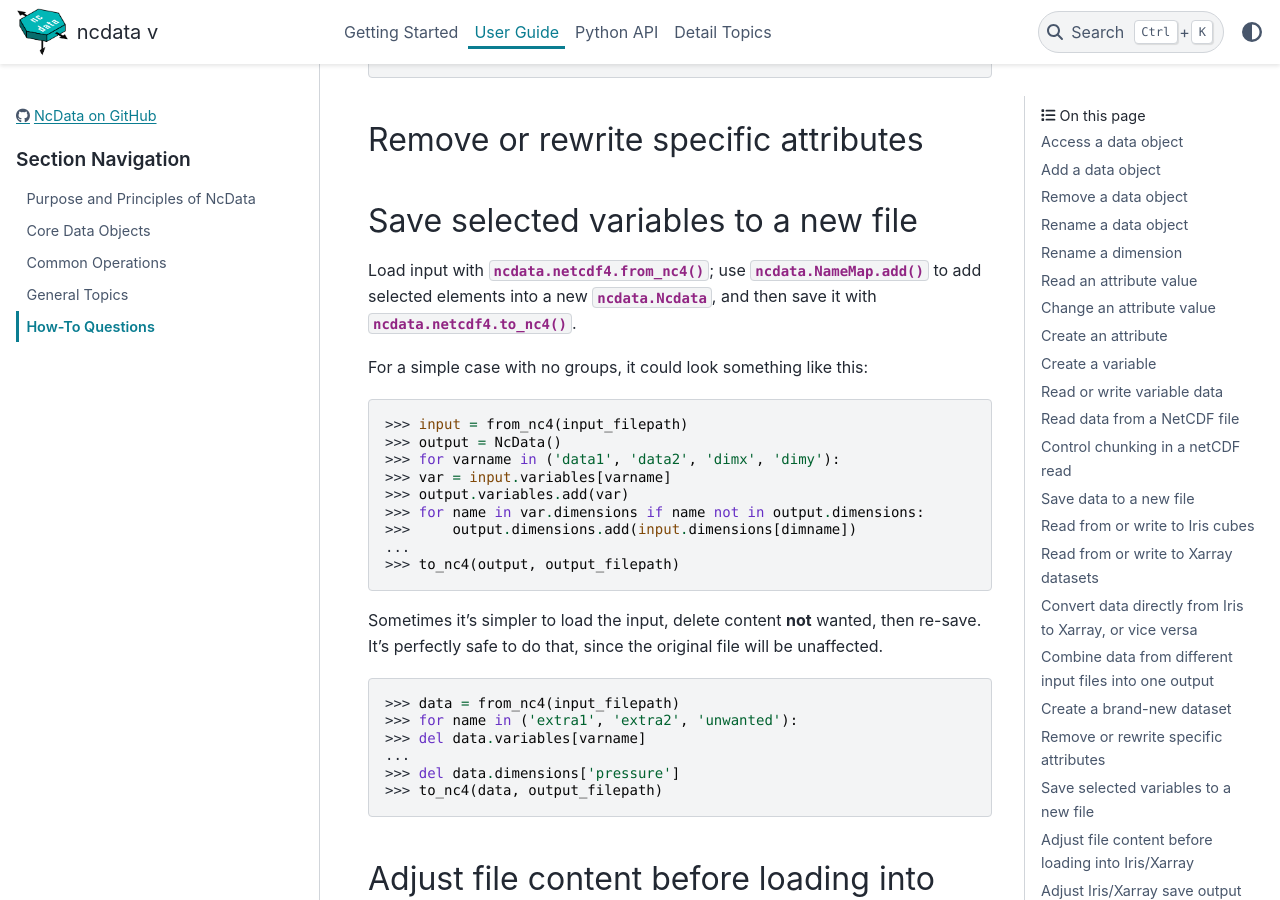
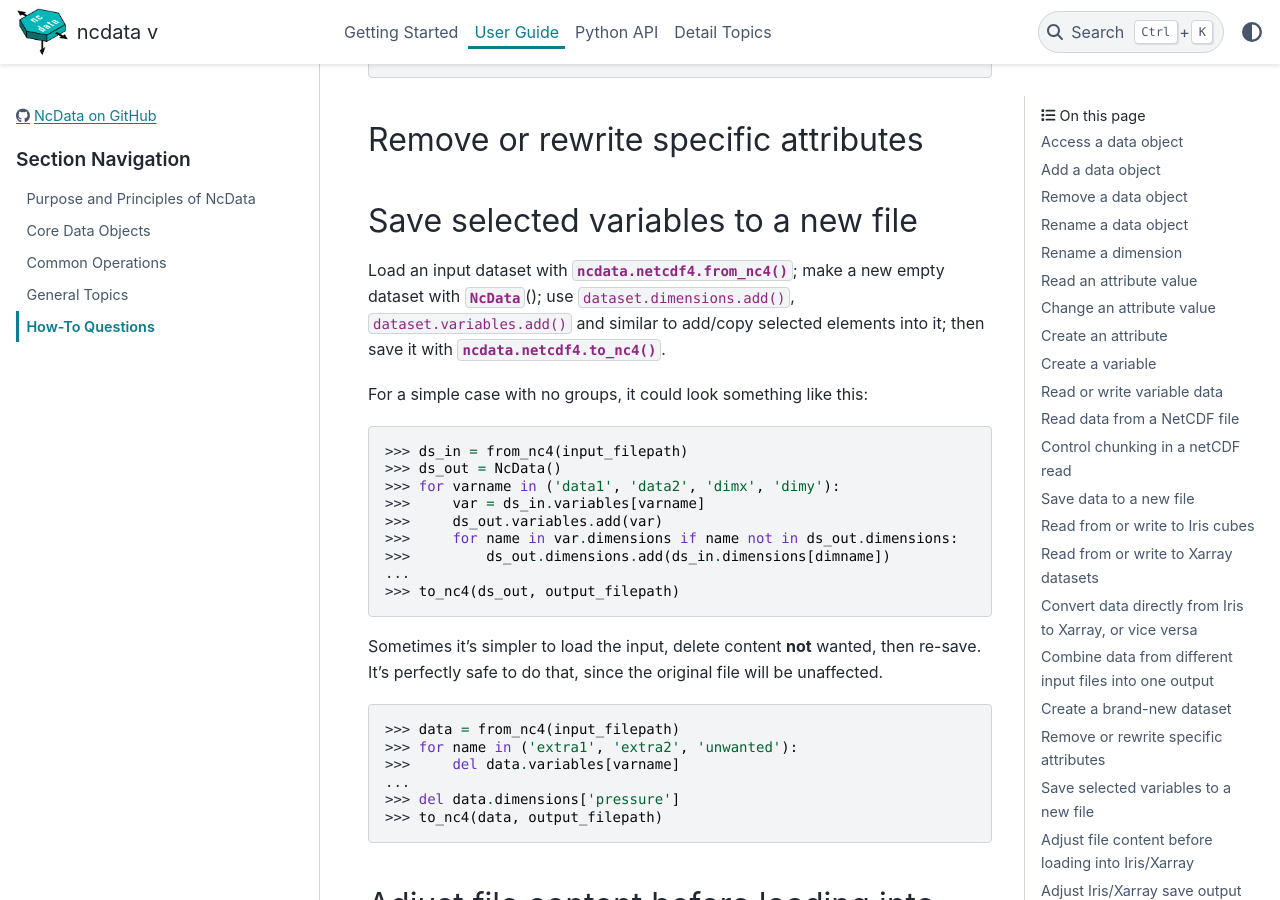
Before and after one commit to pp-mo/ncdata, a Sphinx documentation site: the page built from docs/userdocs/user_guide/howtos.rst, in a window 1280 px wide and 900 px high, scrolled down 9357 px. Built offline with Sphinx 7.4.7 and the PyData theme 0.15.4, drawn with Linux system fonts in a browser that asks for light colours; the version number could not be read and is left out; some of the changed text lies outside the part shown.

Commit message:
Review changes: links, indents, rewording.

```diff
--- a/docs/details/known_issues.rst
+++ b/docs/details/known_issues.rst
@@ -43,7 +43,7 @@ There are no current plans to address these, but could be considered in future
     * notably, includes compound and variable-length types
 
     * ..and especially **variable-length strings in variables**.
-      see : :ref:`string-and-character-data`, ref:`data-types`
+      see : :ref:`string-and-character-data`, :ref:`data-types`
 
 
 Features planned
--- a/docs/userdocs/user_guide/howtos.rst
+++ b/docs/userdocs/user_guide/howtos.rst
@@ -454,23 +454,24 @@ Remove or rewrite specific attributes
 
 Save selected variables to a new file
 -------------------------------------
-Load input with :func:`ncdata.netcdf4.from_nc4`; use :meth:`ncdata.NameMap.add` to add
-selected elements into a new :class:`ncdata.Ncdata`, and then save it
-with :func:`ncdata.netcdf4.to_nc4`.
+Load an input dataset with :func:`ncdata.netcdf4.from_nc4`; make a new empty dataset
+with :class:`~ncdata.NcData`\ ();  use ``dataset.dimensions.add()``,
+``dataset.variables.add()`` and similar to add/copy selected elements into it; then
+save it with :func:`ncdata.netcdf4.to_nc4`.
 
 For a simple case with no groups, it could look something like this:
 
 .. code-block:: python
 
-    >>> input = from_nc4(input_filepath)
-    >>> output = NcData()
+    >>> ds_in = from_nc4(input_filepath)
+    >>> ds_out = NcData()
     >>> for varname in ('data1', 'data2', 'dimx', 'dimy'):
-    >>> var = input.variables[varname]
-    >>> output.variables.add(var)
-    >>> for name in var.dimensions if name not in output.dimensions:
-    >>>     output.dimensions.add(input.dimensions[dimname])
+    >>>     var = ds_in.variables[varname]
+    >>>     ds_out.variables.add(var)
+    >>>     for name in var.dimensions if name not in ds_out.dimensions:
+    >>>         ds_out.dimensions.add(ds_in.dimensions[dimname])
     ...
-    >>> to_nc4(output, output_filepath)
+    >>> to_nc4(ds_out, output_filepath)
 
 Sometimes it's simpler to load the input, delete content **not** wanted, then re-save.
 It's perfectly safe to do that, since the original file will be unaffected.
@@ -479,7 +480,7 @@ It's perfectly safe to do that, since the original file will be unaffected.
 
     >>> data = from_nc4(input_filepath)
     >>> for name in ('extra1', 'extra2', 'unwanted'):
-    >>> del data.variables[varname]
+    >>>     del data.variables[varname]
     ...
     >>> del data.dimensions['pressure']
     >>> to_nc4(data, output_filepath)
```
Also changed, not shown: other parts of docs/userdocs/user_guide/howtos.rst (+1 -1 lines), 1 other file.
